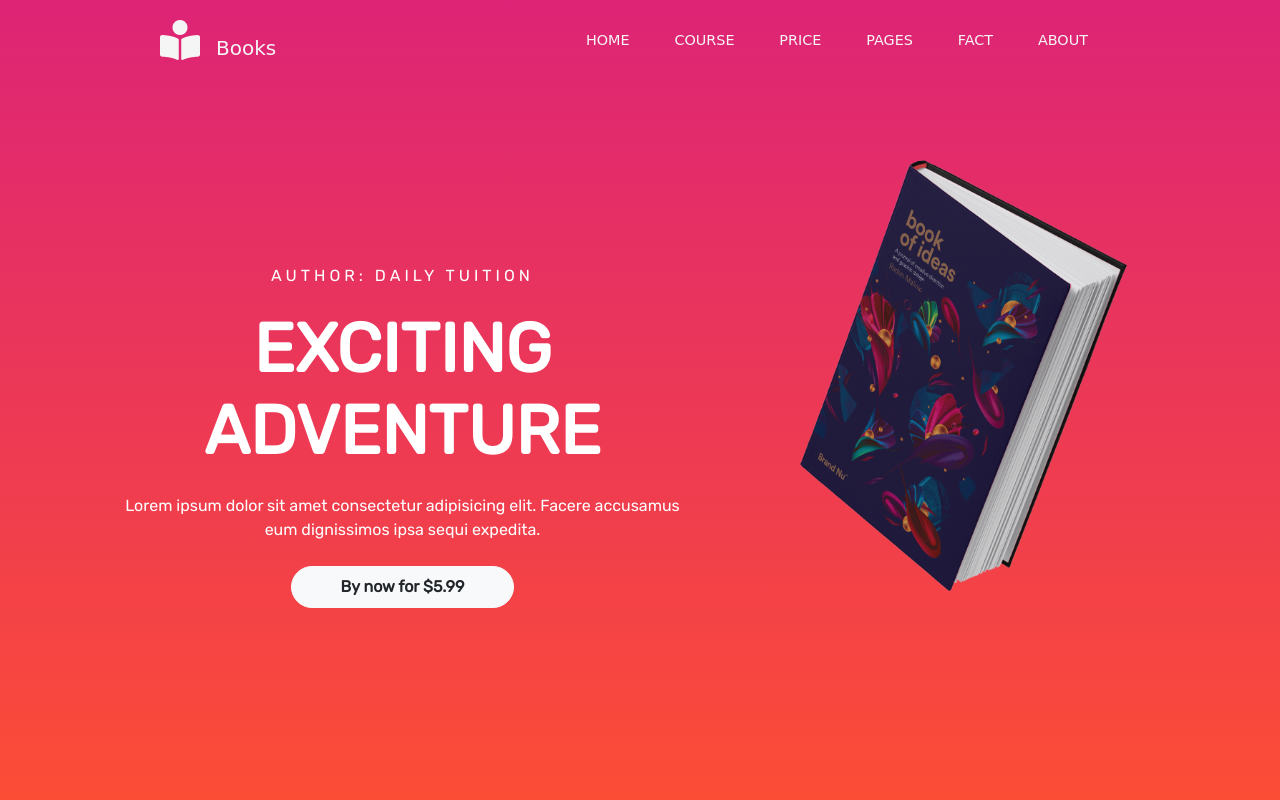
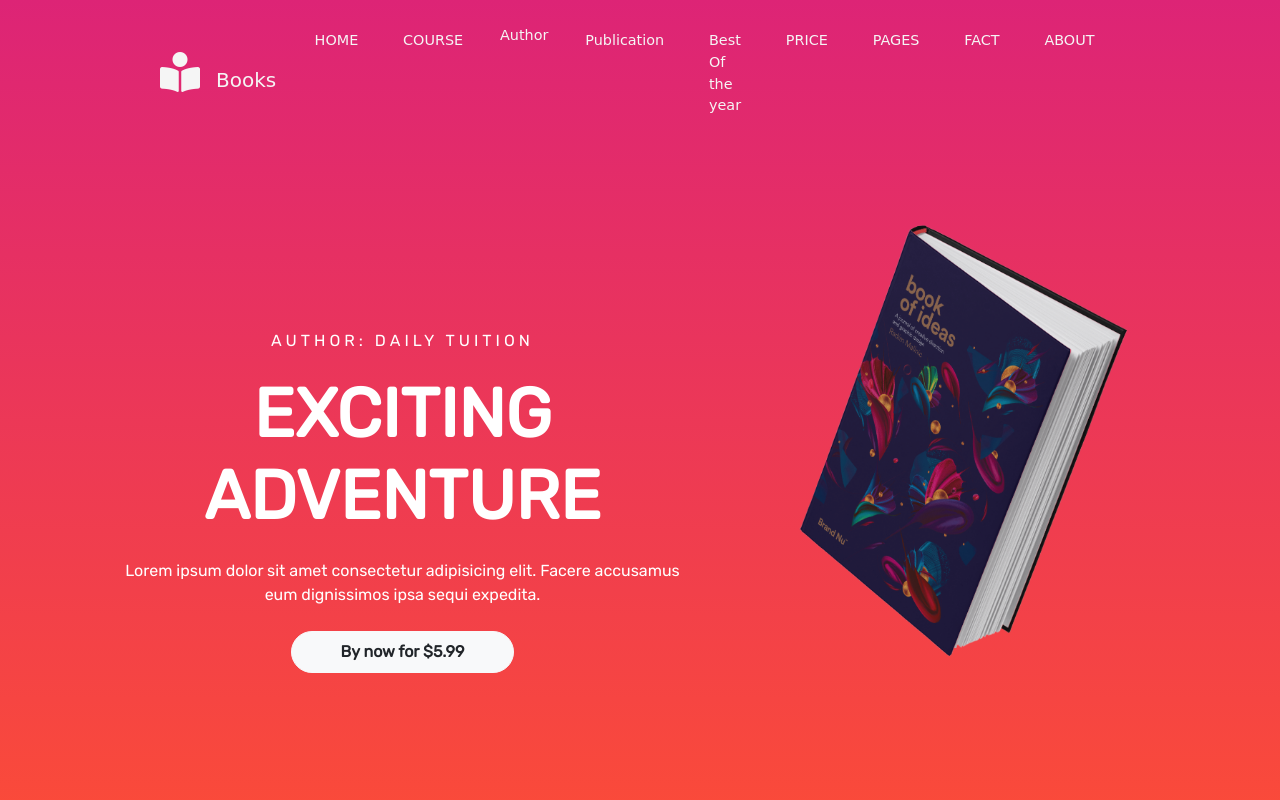
Before and after one commit to akashyap2013/Books-bootstrap-website, a website: page src/Index.html in a window 1280 px wide. Shown: the top 800 px of the page. Drawn offline with nearby package versions, Linux system fonts and the light colour scheme; a web font is replaced by a local one.

Commit message:
Update Index.html

```diff
--- a/src/Index.html
+++ b/src/Index.html
@@ -35,6 +35,15 @@
             </li>
             <li class="nav-item">
               <a class="nav-link" href="#">COURSE</a>
+            </li>
+            <li class="nav-item">
+              <a class=nav-link" href="#">Author</a>
+            </li>
+            <li class="nav-item">
+              <a class="nav-link" href="#">Publication</a>
+            </li>
+            <li class="nav-item">
+              <a class="nav-link" href="#">Best Of the year</a>
             </li>
             <li class="nav-item">
               <a class="nav-link" href="#">PRICE</a>
```
